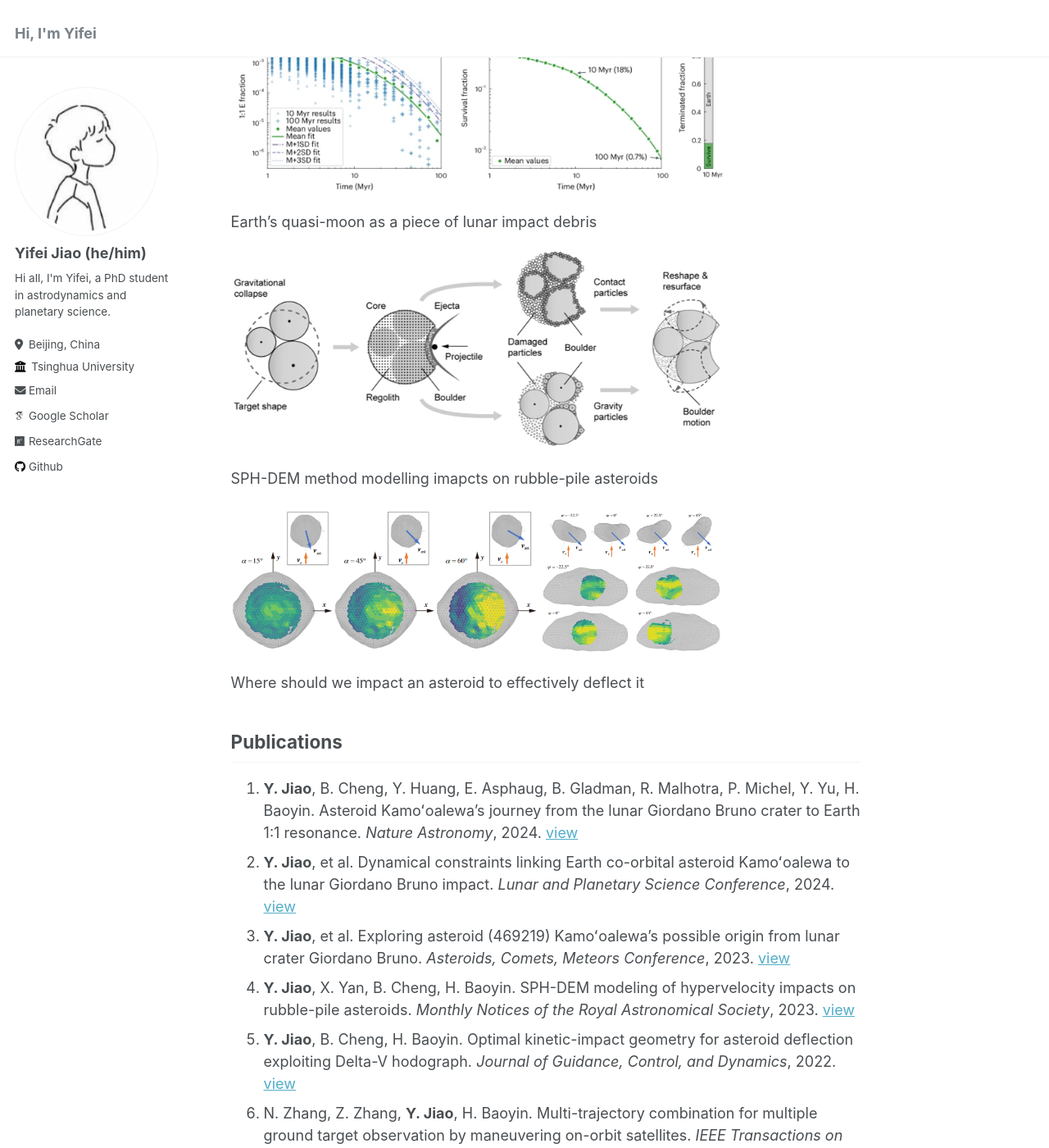
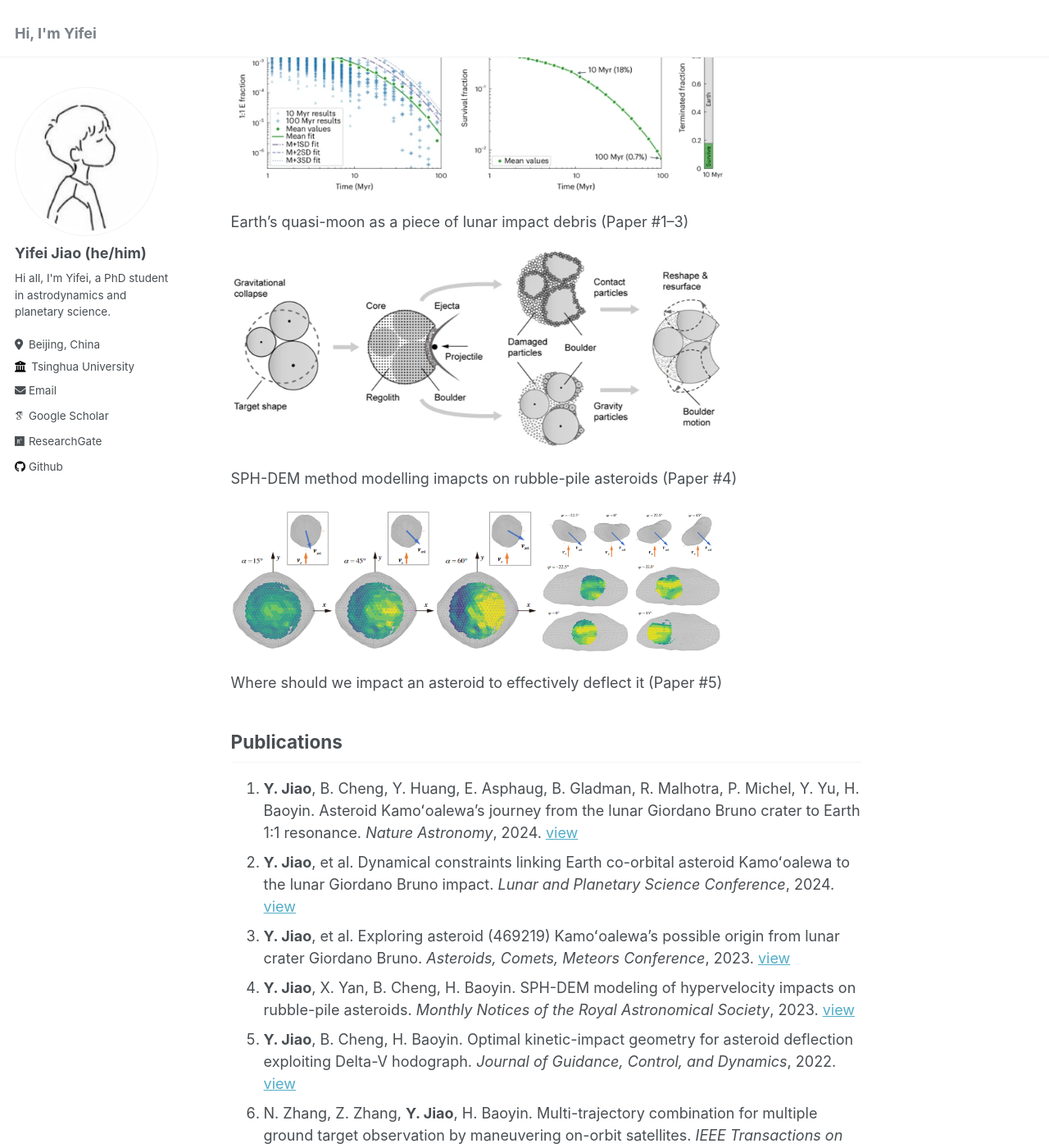
Before and after one commit to jiaoyf-thu/jiaoyf-thu.github.io, a Jekyll site: the page built from _pages/about.md, in a window 1280 px wide and 1400 px high, scrolled down 542 px. Shown: the whole window at 82% size. Built offline with Jekyll 4.4.1, drawn with Linux system fonts in a browser that asks for light colours; some web fonts are replaced.

Commit message:
Update about.md

```diff
--- a/_pages/about.md
+++ b/_pages/about.md
@@ -13,15 +13,15 @@ I am currently a PhD student at Laboratory of AstroDynamics, Tsinghua University
 
 <img src="https://jiaoyf-thu.github.io/images/fig3.png"  width="600">
 
-Earth's quasi-moon as a piece of lunar impact debris
+Earth's quasi-moon as a piece of lunar impact debris (Paper #1--3)
 
 <img src="https://jiaoyf-thu.github.io/images/fig2.png"  width="600">
 
-SPH-DEM method modelling imapcts on rubble-pile asteroids
+SPH-DEM method modelling imapcts on rubble-pile asteroids (Paper #4)
 
 <img src="https://jiaoyf-thu.github.io/images/fig1.png"  width="600">
 
-Where should we impact an asteroid to effectively deflect it
+Where should we impact an asteroid to effectively deflect it (Paper #5)
 
 ## Publications
 1. **Y. Jiao**, B. Cheng, Y. Huang, E. Asphaug, B. Gladman, R. Malhotra, P. Michel, Y. Yu, H. Baoyin. Asteroid Kamoʻoalewa's journey from the lunar Giordano Bruno crater to Earth 1:1 resonance. *Nature Astronomy*, 2024. [view](https://www.nature.com/articles/s41550-024-02258-z)
```
